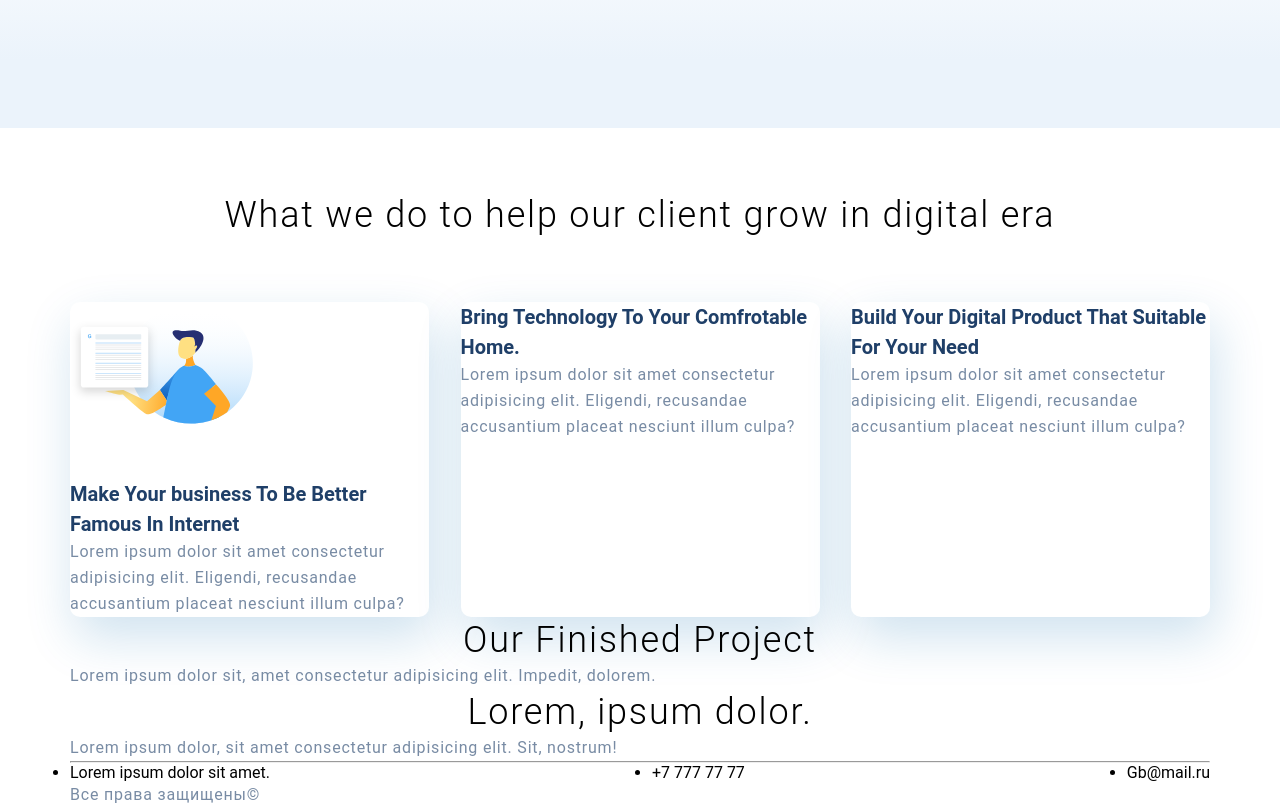
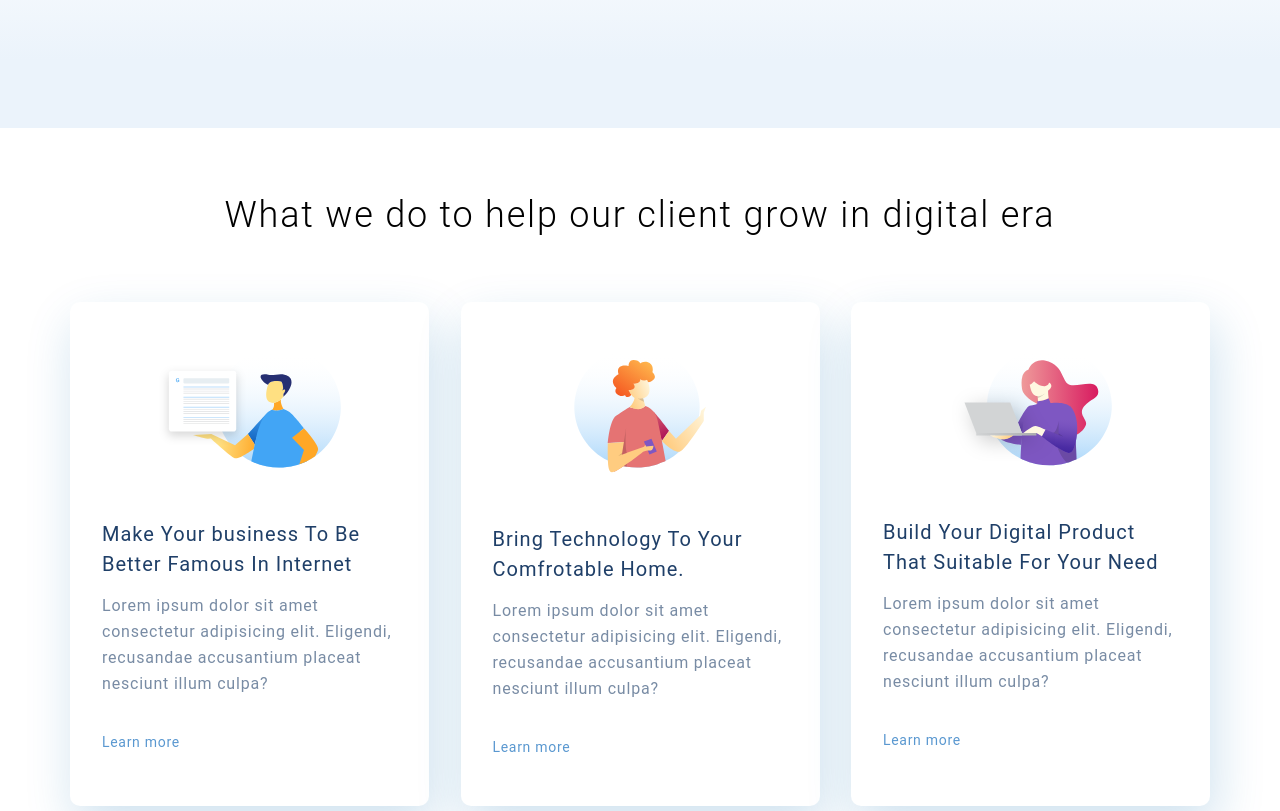
Before and after one commit to Ruslan-Novruzov/5, a plain HTML site: page Index.html in a window 1280 px wide. Shown: the part 640-1451 px from the top of the page. Drawn offline with Linux system fonts and the light colour scheme.

Commit message:
style.scss

```diff
--- a/Index.html
+++ b/Index.html
@@ -37,22 +37,27 @@
                     accusantium
                     placeat
                     nesciunt illum culpa?</p>
+                <a href="#" class="card__link">Learn more</a>
             </div>
             <div class="card">
+                <img class="card_img" src="img/card2.svg" alt="card2">
                 <h4 class="heading_mini">Bring Technology To Your
                     Comfrotable Home.</h4>
                 <p class="text">Lorem ipsum dolor sit amet consectetur adipisicing elit. Eligendi, recusandae
                     accusantium
                     placeat
                     nesciunt illum culpa?</p>
+                <a href="#" class="card__link">Learn more</a>
             </div>
             <div class="card">
+                <img class="card_img" src="img/card3.svg" alt="card3">
                 <h4 class="heading_mini">Build Your Digital Product
                     That Suitable For Your Need</h4>
                 <p class="text">Lorem ipsum dolor sit amet consectetur adipisicing elit. Eligendi, recusandae
                     accusantium
                     placeat
                     nesciunt illum culpa?</p>
+                <a href="#" class="card__link">Learn more</a>
             </div>
         </div>
     </div>
--- a/Style.scss
+++ b/Style.scss
@@ -68,12 +68,15 @@ body {
     line-height: 46px;
     text-align: center;
     letter-spacing: 0.05em;
-    color: #000000;
 }
 .heading_mini {
     font-size: 20px;
     line-height: 30px;
     color: #1f3f68;
+    font-weight: 400;
+    letter-spacing: 0.05em;
+    padding-bottom: 14px;
+    padding-top: 51px;
 }
 .input_text {
     border: 1px solid #356EAD;
@@ -108,23 +111,38 @@ body {
     opacity: 0.6;
 }
 .what-we-do {
-    margin-top: 64px;
+    padding-top: 64px;
 }
-
 .card {
     width: 359px;
     background: #FFFFFF;
     box-shadow: 5px 20px 50px rgba(16, 112, 177, 0.2);
     border-radius: 10px;
+    display: flex;
+    flex-direction: column;
+    padding: 44px 32px;
+    box-sizing: border-box;
 }
+.card_img {
+    align-self: center;
+}
+.card__link{
+    padding-top: 30px;
+}
+
 .card_box {
     display: flex;
     justify-content: space-between;
     padding-top: 64px;
+    padding-bottom: 64px;
 }
-.footer_info {
-    display: flex;
-    justify-content: space-between;
+.card__link {
+    font-weight: 400;
+    font-size: 14px;
+    line-height: 30px;
+    letter-spacing: 0.05em;
+    color: #5A98D0;
+    text-decoration: none;
 }
 .heading__h3 {
     width: 340px;
@@ -132,6 +150,7 @@ body {
 .main {
     display: flex;
 }
-.card_img {
-    padding-bottom: 51px;
+.footer_info {
+    display: flex;
+    justify-content: space-between;
 }
```
Also changed, not shown: Style.css, 1 other file.
